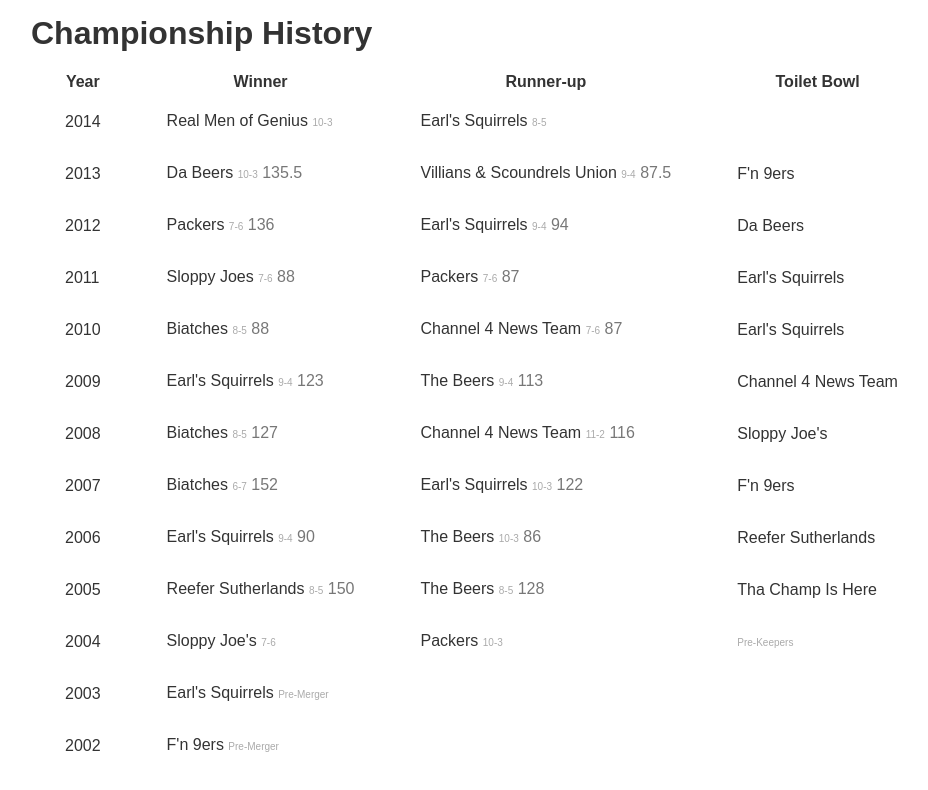
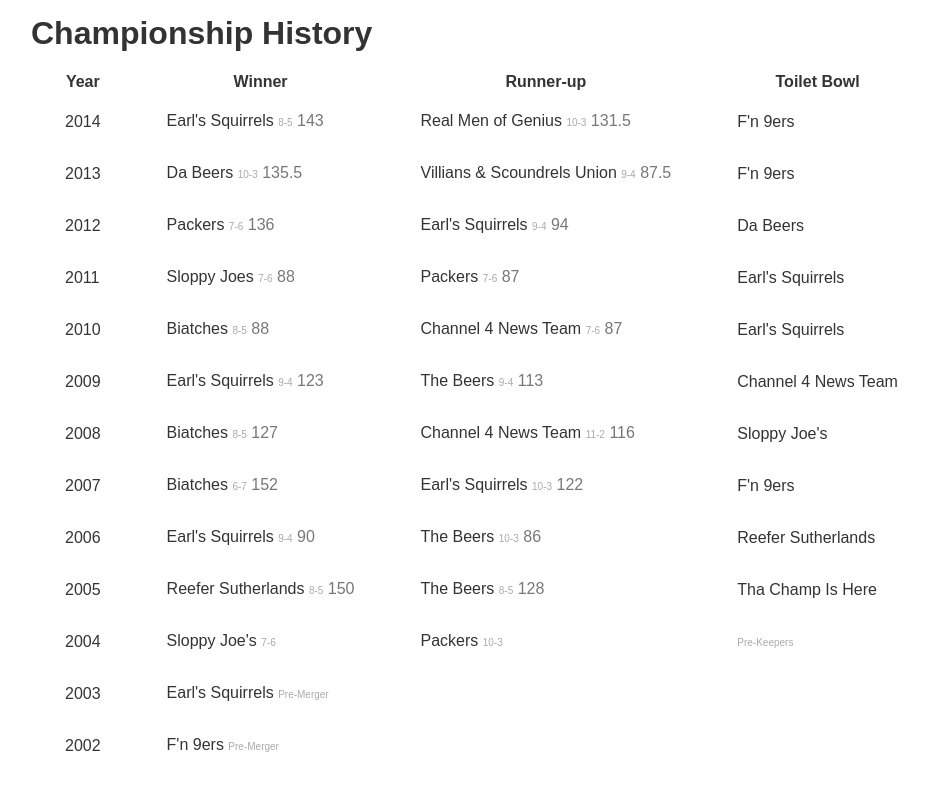
Before and after one commit to ryanatk/ryana804.com, a plain HTML site: page html/bbfl/champions.html in a window 1280 px wide. Shown: the whole page, without its empty margins (97-1025 px from the left). Drawn offline with Linux system fonts and the light colour scheme.

Commit message:
updating for 2015

```diff
--- a/html/bbfl/champions.html
+++ b/html/bbfl/champions.html
@@ -1,7 +1,7 @@
 <!doctype html>
 <html>
 <head>
-<title>League Rules</title>
+<title>League Championship History</title>
   <link rel="stylesheet" href="/bbfl/css/main.css" type="text/css" />
   <style type="text/css">
     tr:hover td {background:#000; color:#fff;}
@@ -26,9 +26,9 @@
     <tbody>
       <tr>
         <td>2014</td>
-        <td>Real Men of Genius <span class="record">10-3</span> <span class="score"></span></td>
-        <td>Earl's Squirrels <span class="record">8-5</span> <span class="score"></span></td>
-        <td></td>
+        <td>Earl's Squirrels <span class="record">8-5</span> <span class="score">143</span></td>
+        <td>Real Men of Genius <span class="record">10-3</span> <span class="score">131.5</span></td>
+        <td>F'n 9ers</td>
       </tr>
       <tr>
         <td>2013</td>
```
